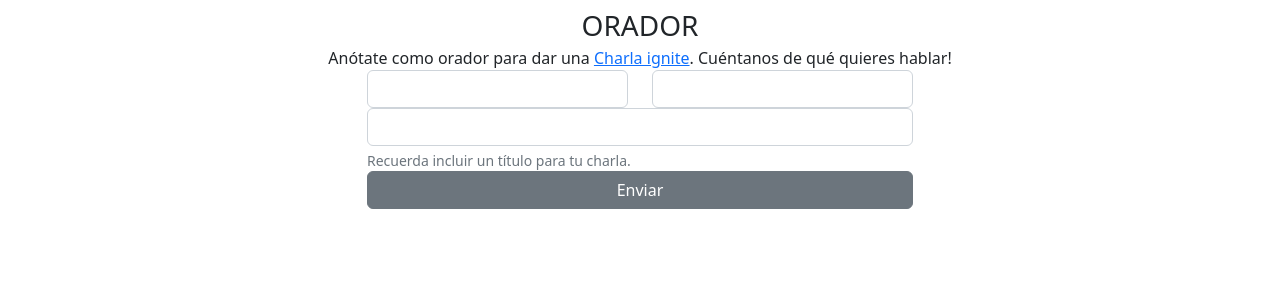
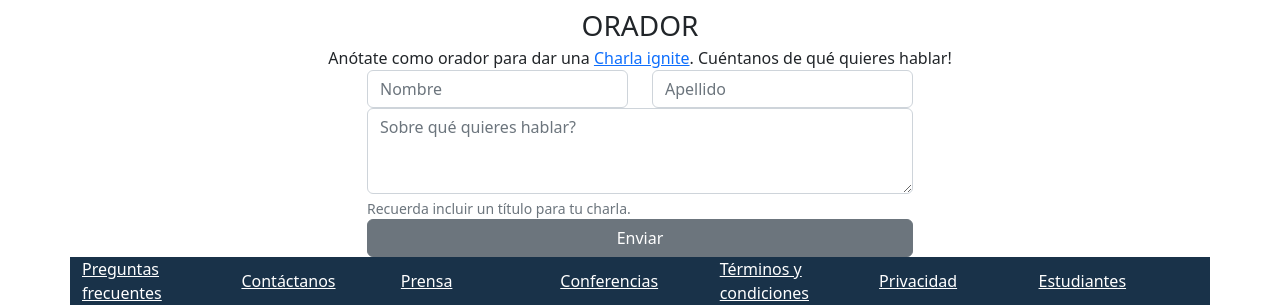
Before and after one commit to jmp2365/PHP_FullStack_ProyectoIntegrador, a plain HTML site: page index.html in a window 1280 px wide. Shown: the part 2176-2481 px from the top of the page. Before the commit the page ends 2385 px from the top, so only its background shows below. Drawn offline with nearby package versions, Linux system fonts and the light colour scheme.

Commit message:
Version 2

```diff
--- a/index.html
+++ b/index.html
@@ -152,12 +152,14 @@
             <div class="col-3"></div>
             <div class="col-6">
                 <div class="row">
-                    <div class="col-6"><input type="password" id="inputPassword5" class="form-control" aria-describedby="passwordHelpBlock">
+                    <div class="col-6">
+                        <input type="text" id="inputPassword5" class="form-control" aria-describedby="passwordHelpBlock" placeholder="Nombre">
                     </div>
-                    <div class="col-6"><input type="password" id="inputPassword5" class="form-control" aria-describedby="passwordHelpBlock">
+                    <div class="col-6">
+                        <input type="text" id="inputPassword5" class="form-control" aria-describedby="passwordHelpBlock" placeholder="Apellido">
                     </div>
                 </div>
-                <input type="password" id="inputPassword5" class="form-control" aria-describedby="passwordHelpBlock">
+                <textarea class="form-control" id="exampleFormControlTextarea1" rows="3" placeholder="Sobre qué quieres hablar?"></textarea>
                 <div id="passwordHelpBlock" class="form-text fs-8">Recuerda incluir un título para tu charla.</div>
                 <button type="button" class="btn btn-secondary w-100">Enviar</button>
             </div>
@@ -165,11 +167,36 @@
         </div>
     </div>
     <!--End Formulario-->
+
+    <!--Begin footer-->
     <footer>
-        <div class="container">
-
+        <div class="container Bkg-Footer">
+            <div class="row w-100">
+                <div class="col align-self-center">
+                    <a class="text-footer" href="#">Preguntas frecuentes</a>
+                </div>
+                <div class="col align-self-center">
+                    <a class="text-footer" href="#">Contáctanos</a>
+                </div>
+                <div class="col align-self-center">
+                    <a class="text-footer" href="#">Prensa</a>
+                </div>
+                <div class="col align-self-center">
+                    <a class="text-footer" href="#">Conferencias</a>
+                </div>
+                <div class="col align-self-center">
+                    <a class="text-footer" href="#">Términos y condiciones</a>
+                </div>
+                <div class="col align-self-center">
+                    <a class="text-footer" href="#">Privacidad</a>
+                </div>
+                <div class="col align-self-center">
+                    <a class="text-footer" href="#">Estudiantes</a>
+                </div>
+            </div>
         </div>
     </footer>
+    <!--End footer-->
 
     <script src="https://cdn.jsdelivr.net/npm/bootstrap@5.2.1/dist/js/bootstrap.bundle.min.js" integrity="sha384-u1OknCvxWvY5kfmNBILK2hRnQC3Pr17a+RTT6rIHI7NnikvbZlHgTPOOmMi466C8" crossorigin="anonymous"></script>
   </body>
--- a/style.css
+++ b/style.css
@@ -17,3 +17,11 @@
 .banner-text {
     color: white;
 }
+
+.text-footer {
+    color: white;
+}
+
+.Bkg-Footer {
+    background-color: #193249;
+}
```
